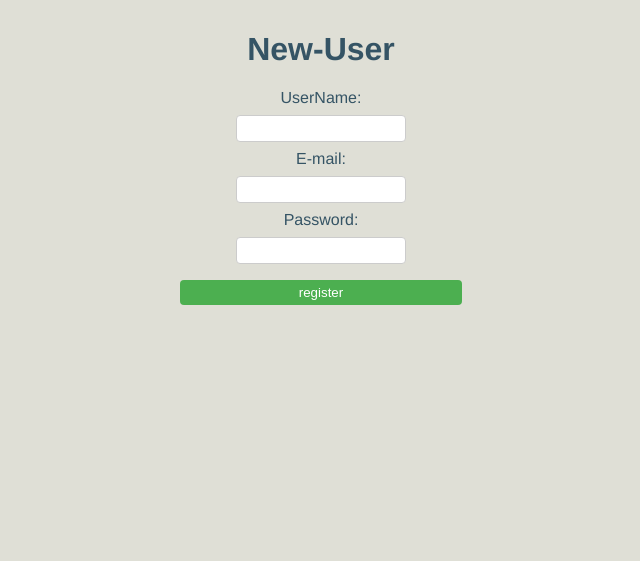
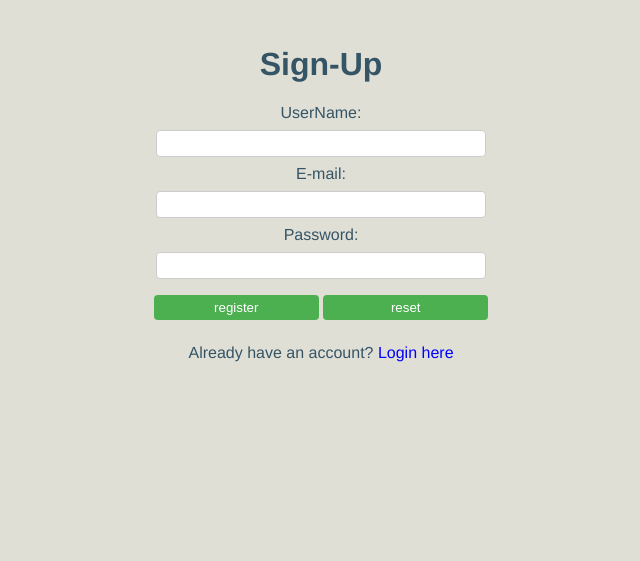
Before and after one commit to kharsala/Khan_Aziz_Assignment2, a PHP site: page /registration.php in a window 1280 px wide. Shown: the part 44-605 px from the top of the page, without its empty margins (319-959 px from the left). Run offline with PHP 8.4, Linux system fonts and the light colour scheme.

Commit message:
made chages to the form made it better and user friendly

```diff
--- a/ConnectorDb.php
+++ b/ConnectorDb.php
@@ -1,4 +1,5 @@
 <?php
+
 $dbhost = 'localhost' ;
 $username = 'root' ;
 $dbpassword = '';
@@ -7,8 +8,10 @@ $database = 'userdatabase' ;
 //creating connection to the database
 //$mysqli
 $mysqli = mysqli_connect("$dbhost", "$username", "$dbpassword", "$database");
+
 if($mysqli->connect_error){
    die("Connection Failed" . $conn->connect_error);
 }
 
+
 ?>
--- a/app.css
+++ b/app.css
@@ -1,6 +1,6 @@
 body{
   background-color: #dfdfd6;
-  padding: 75px ;
+  padding: 90px ;
   color: #355465;
   background-image: url();
  margin: 0;
@@ -18,6 +18,13 @@ a:hover
 {
 
   color: Green;
+}
+
+#login{
+     color: blue;
+}
+#login:hover{
+    color: Green;
 }
 h1{
   text-align: center;
@@ -76,6 +83,7 @@ header{
   text-align: center;
   color: green;
 }
+
 #users-table{
   font-family: "Trebuchet MS", Arial, Helvetica, sans-serif;
    border-collapse: collapse;
@@ -98,7 +106,7 @@ header{
   color: green;
 }
 input[type=text], select {
-    width: 15%;
+    width: 30%;
     padding: 5px 10px;
     margin: 8px 0;
     display: inline-block;
@@ -107,7 +115,7 @@ input[type=text], select {
     box-sizing: border-box;
 }
 input[type=password], select {
-    width: 15%;
+    width: 30%;
     padding: 5px 10px;
     margin: 8px 0;
     display: inline-block;
@@ -117,7 +125,7 @@ input[type=password], select {
 }
 
 input[type=submit] {
-    width: 25%;
+    width: 15%;
     background-color: #4CAF50;
     color: white;
     padding: 5px 10px;
@@ -126,6 +134,17 @@ input[type=submit] {
     border-radius: 4px;
     cursor: pointer;
 }
+input[type=reset] {
+    width: 15%;
+    background-color: #4CAF50;
+    color: white;
+    padding: 5px 10px;
+    margin: 8px 0;
+    border: none;
+    border-radius: 4px;
+    cursor: pointer;
+}
+
 
 input[type=submit]:hover {
     background-color: #45a049;
--- a/index.php
+++ b/index.php
@@ -12,8 +12,8 @@
 
           <a href="registration.php">Sign-Up</a>
           <a href="login.php">Login</a>
-          <a href ="Admin.php">Admin-Login</a>
-          <a href ="ProfileMgmt.php"> My-Profile</a>
+          <!--<a href ="Admin.php">Admin-Login</a> -->
+        <!--  <a href ="ProfileMgmt.php"> My-Profile</a> -->
 
 
       </nav>
--- a/registration.php
+++ b/registration.php
@@ -1,31 +1,3 @@
-<html>
-
-    <head>
-
-      <title>Register</title>
-      <link href="app.css" rel="stylesheet" type="text/css" >
-      <meta character="UTF-8">
-
-    </head>
-    <body>
-
-
-      <div class="navigation">
-
-                  <header>
-
-                    <nav id="#ac-globalnav">
-
-                          <a href="index.php">Home</a>
-                        <a href="registration.php">Sign-up</a>
-
-                    </nav>
-
-                  </header>
-      </div>
-
-      <h1>New-User</h1>
-    <div>
 <?php
 
      //this is the file for the database connector
@@ -52,19 +24,40 @@
          if(preg_match($reg_email, $_POST['email']))
            $email = strip_tags(trim( $_POST['email']));
 
-                $password = $_POST['password'];
 
-
+           $password = trim($_POST['password']);
 
            $stmt->execute();
+           $stmt->close();
           echo"New Record created Sucessfully";
+        //  header("location: index.php");
 
-                $stmt->close();
-                header("location: login.php");
          }
  ?>
+<html>
+
+    <head>
+      <title>Register</title>
+      <link href="app.css" rel="stylesheet" type="text/css" >
+      <meta character="UTF-8">
+    </head>
+
+    <body>
+
+      <div class="navigation">
+
+                  <header>
+
+                    <nav id="#ac-globalnav">
+
+                          <a href="index.php">Home</a>
+                        <a href="registration.php">Sign-up</a>
+
+                    </nav>
+                  </header>
       </div>
 
+      <h1>Sign-Up</h1>
 
     <div class="main-body-Form">
      <form id="userForm" action="registration.php" method="post">
@@ -75,14 +68,17 @@
           <input type="text" name="email" pattern = "[a-z0-9._%+-]+@[a-z0-9.-]+\.[a-z]{2,4}$" title="Invalid Email!!!" required/><br>
           Password:<br>
           <input type="password" name="password"  required/><br>
-          <input type="submit" name="submit" value="register" /><br>
+          <input type="submit" name="submit" value="register" />
+          <input type="reset" value="reset" /><br>
 
+            <p>Already have an account? <a id = "login" href="login.php">Login here</a></p>
      </form>
-     <div>
+   </div>
 
     <div class="footer">
      <footer id="cpright" >copyrights Arsalan Khan And Hasib Aziz ..... 2018</footer>
    </div>
+
     </body>
 
 
```
Lines whose indentation alone changed are shown as unchanged.
